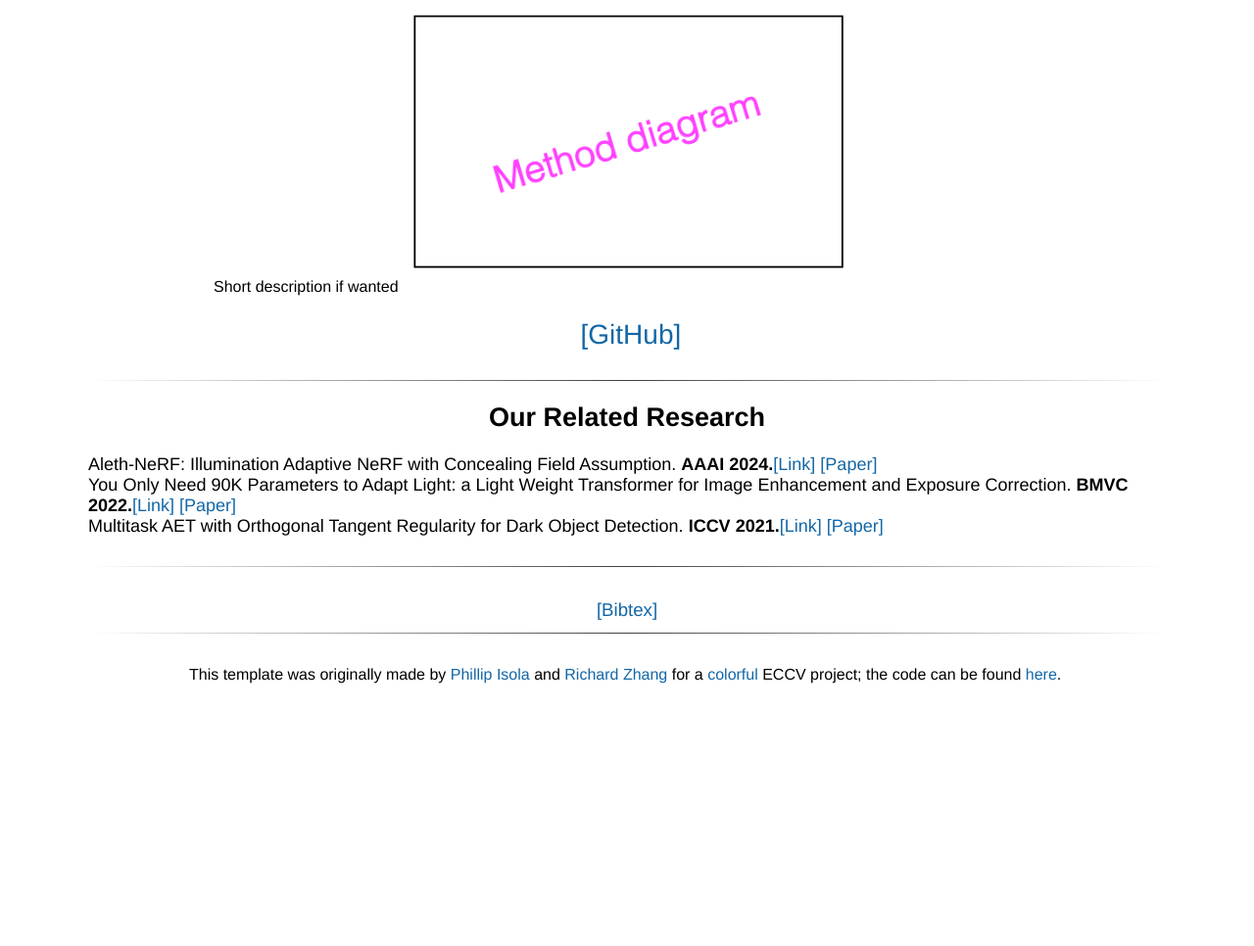
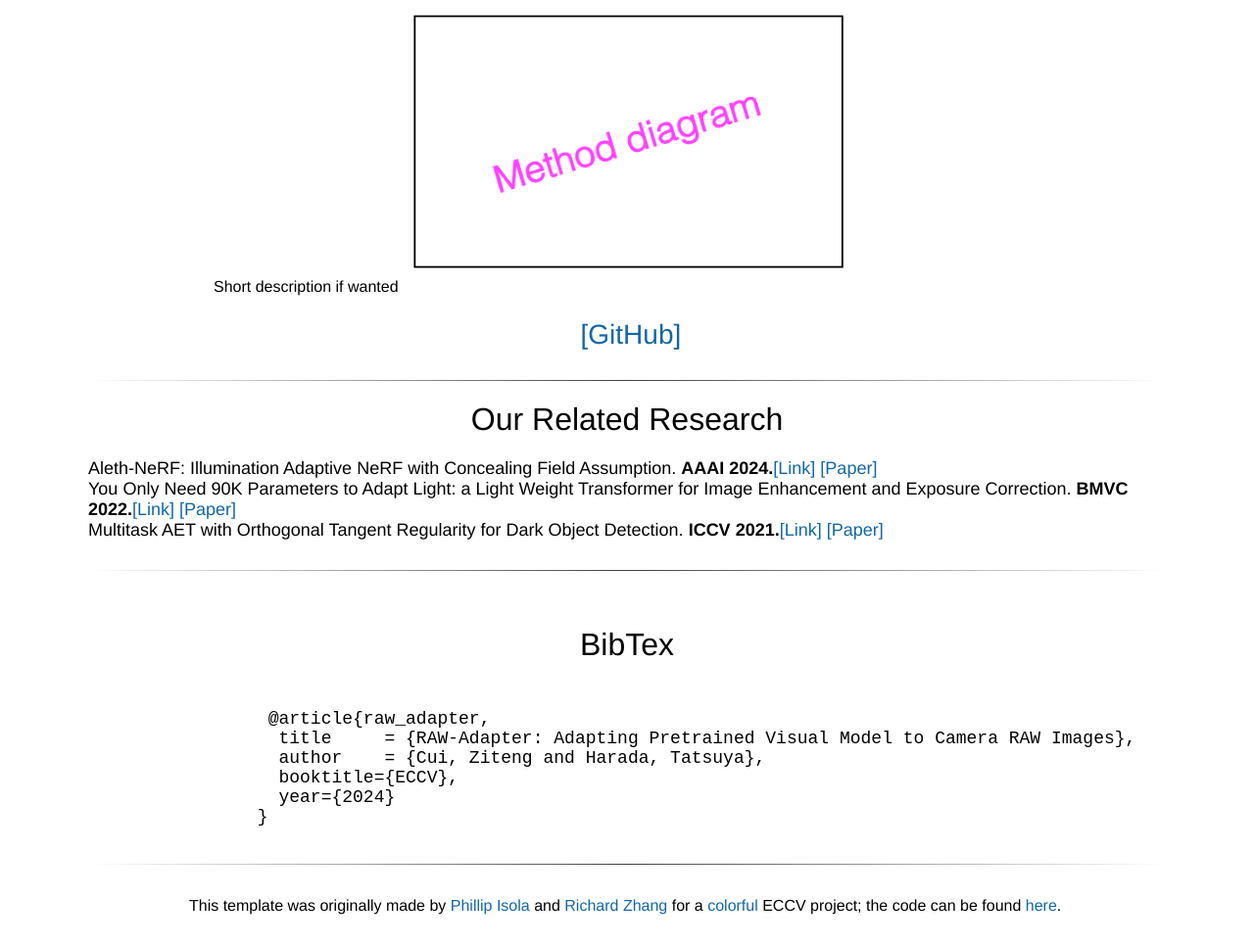
Before and after one commit to cuiziteng/RAW_Adapter_web, a plain HTML site: page index.html in a window 1280 px wide. Shown: the part 1992-2958 px from the top of the page at 98% size. Before the commit the page ends 2722 px from the top, so only its background shows below. Drawn offline with Linux system fonts and the light colour scheme; a script that the page names is missing.

Commit message:
Update index.html

```diff
--- a/index.html
+++ b/index.html
@@ -321,7 +321,7 @@
 
 	<hr>
 	<table align=center width=800px>
-		<center><h2>Our Related Research</h2></center>
+		<center><h1>Our Related Research</h1></center>
 
 		<tr>
 			Aleth-NeRF: Illumination Adaptive NeRF with Concealing Field Assumption. <b>AAAI 2024.</b> <a href='https://cuiziteng.github.io/Aleth_NeRF_web/'>[Link] <a href='https://arxiv.org/pdf/2312.09093'>[Paper]</a>
@@ -336,14 +336,19 @@
 	<hr>
 
 	<br>
-
-	<table align=center width=800px>
-		<tr>
-			<td><span style="font-size:14pt"><center>
-				<a href="./resources/bibtex.txt">[Bibtex]</a>
-			</center></td>
-		</tr>
-	</table>
+	<section class="section" id="BibTeX">
+		  <div class="container is-max-desktop content">
+		    <center><h1>BibTex</h1></center>
+		    <pre><code>
+		 @article{raw_adapter,
+		  title     = {RAW-Adapter: Adapting Pretrained Visual Model to Camera RAW Images},
+		  author    = {Cui, Ziteng and Harada, Tatsuya},
+		  booktitle={ECCV},
+  		  year={2024}
+		}
+		    </code></pre>
+		  </div>
+	</section>
 
 	<hr>
 	<br>
```
